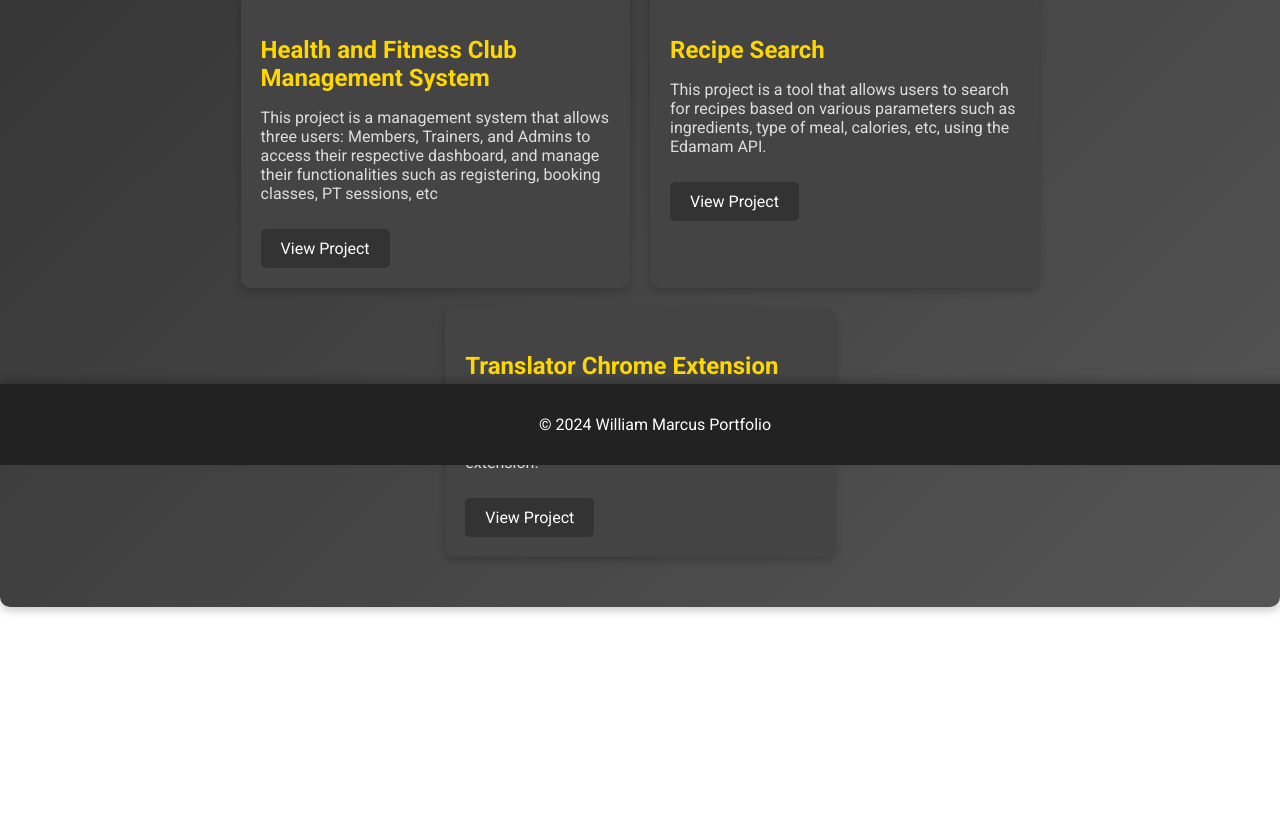
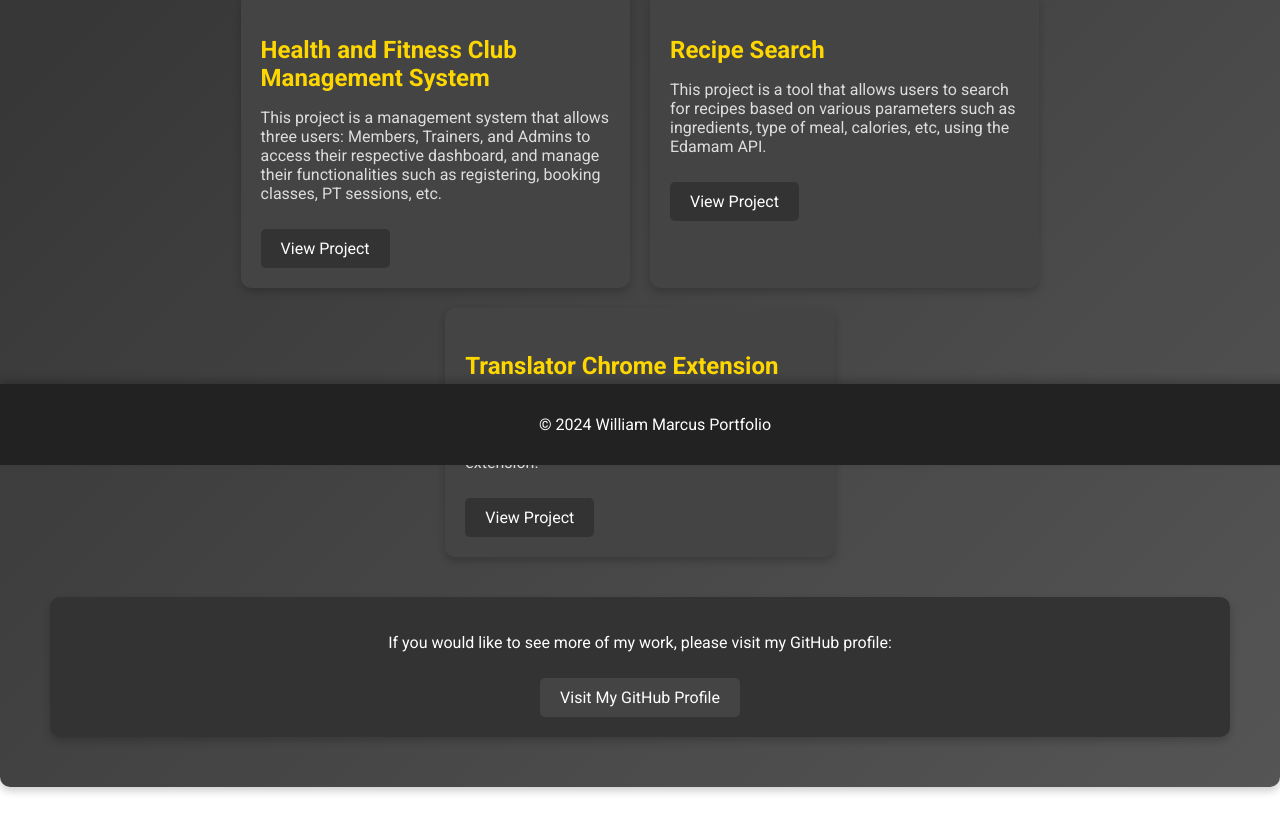
Before and after one commit to WillMarcuss/Website, a React (Create React App) app: page /projects in a window 1280 px wide. Shown: the part 335-1162 px from the top of the page. Before the commit the page ends 982 px from the top, so only its background shows below. Built offline with nearby package versions, Linux system fonts and the light colour scheme.

Commit message:
Added in github profile link

```diff
--- a/src/pages/Projects.js
+++ b/src/pages/Projects.js
@@ -1,10 +1,12 @@
+// src/pages/Projects.js
+
 import React from 'react';
 import styles from './Projects.module.css';
 
 const projects = [
   {
     title: 'Health and Fitness Club Management System',
-    description: 'This project is a management system that allows three users: Members, Trainers, and Admins to access their respective dashboard, and manage their functionalities such as  registering, booking classes, PT sessions, etc',
+    description: 'This project is a management system that allows three users: Members, Trainers, and Admins to access their respective dashboard, and manage their functionalities such as registering, booking classes, PT sessions, etc.',
     link: 'https://github.com/WillMarcuss/Health-and-Fitness-Club-Management-System'
   },
   {
@@ -34,6 +36,12 @@ const Projects = () => {
           </div>
         ))}
       </div>
+      <div className={styles['github-link-container']}>
+        <p>If you would like to see more of my work, please visit my GitHub profile:</p>
+        <a href="https://github.com/WillMarcuss" className={styles['github-link']} target="_blank" rel="noopener noreferrer">
+          Visit My GitHub Profile
+        </a>
+      </div>
     </div>
   );
 };
--- a/src/pages/Projects.module.css
+++ b/src/pages/Projects.module.css
@@ -1,8 +1,8 @@
 @import url('https://fonts.googleapis.com/css2?family=Roboto:wght@400;700&display=swap');
 
 .projects-container {
-    margin-top: 140px;
-    margin-bottom: 40px;
+  margin-top: 140px;
+  margin-bottom: 40px;
   padding: 50px;
   background: linear-gradient(135deg, #333, #555);
   font-family: 'Roboto', sans-serif;
@@ -66,6 +66,30 @@
   background-color: #555;
 }
 
+.github-link-container {
+  text-align: center;
+  margin-top: 40px;
+  padding: 20px;
+  background-color: #333;
+  border-radius: 10px;
+  box-shadow: 0 4px 8px rgba(0, 0, 0, 0.2);
+}
+
+.github-link {
+  display: inline-block;
+  margin-top: 10px;
+  padding: 10px 20px;
+  background-color: #444;
+  color: #fff;
+  text-decoration: none;
+  border-radius: 5px;
+  transition: background-color 0.3s;
+}
+
+.github-link:hover {
+  background-color: #555;
+}
+
 @keyframes fadeIn {
   from {
     opacity: 0;
```
